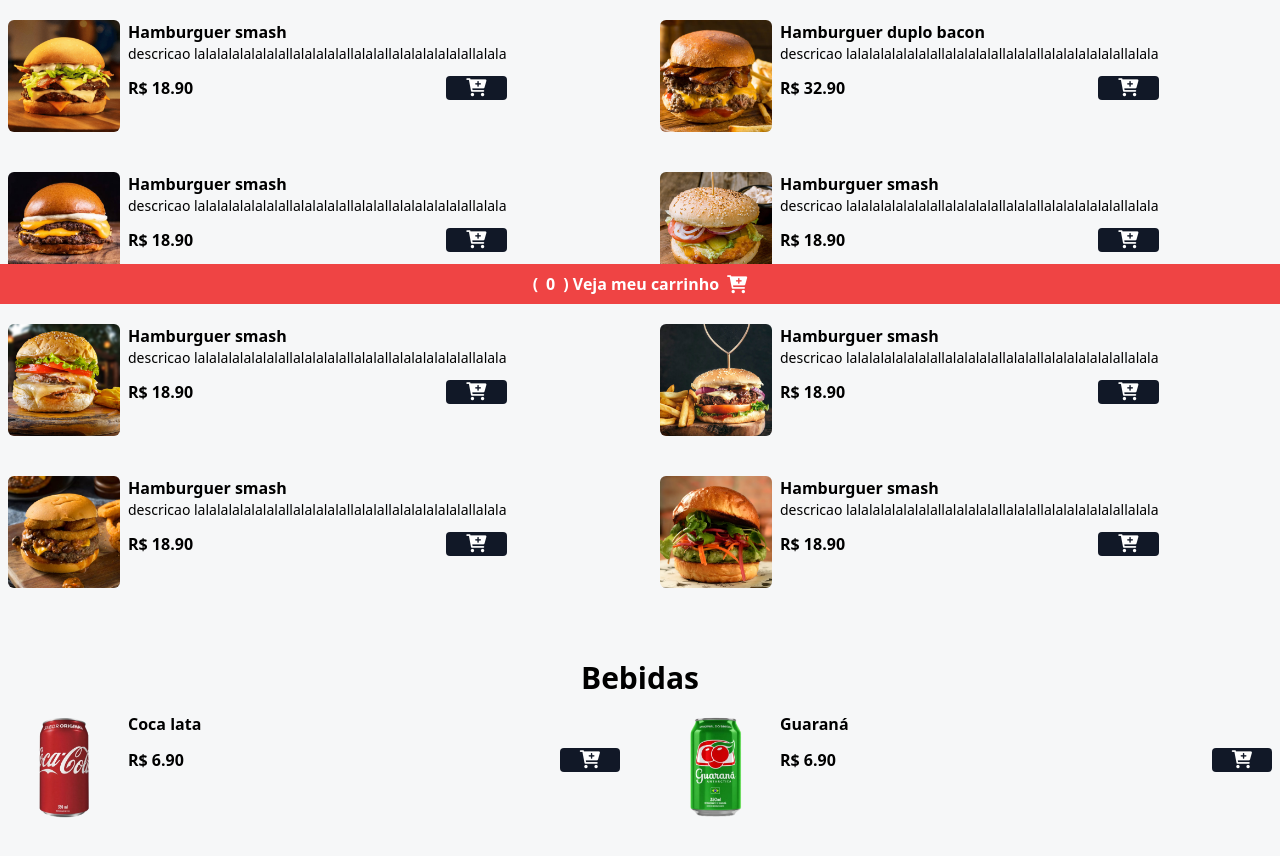
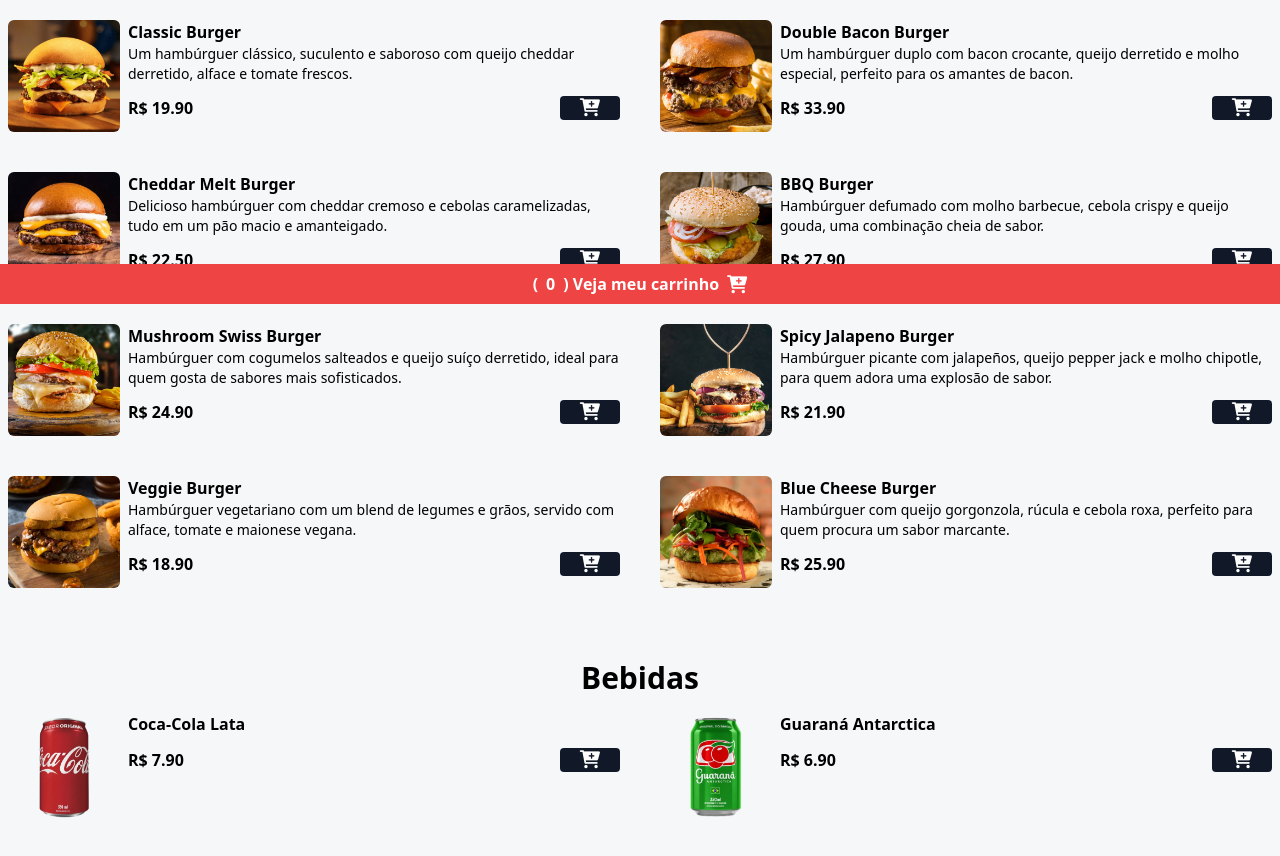
Before and after one commit to Matheus-Freitas0/hamburger-shop-page, a website: page index.html in a window 1280 px wide. Shown: the part 496-1352 px from the top of the page. Drawn offline with Linux system fonts and the light colour scheme.

Commit message:
Updated burger names, descriptions, and prices in index.html

```diff
--- a/index.html
+++ b/index.html
@@ -55,220 +55,133 @@
                 class="grid grid-cols-1 md:grid-cols-2 gap-7 md:gap-10 mx-auto max-w-7xl px-2 mb-16">
 
                 <div class="flex gap-2">
-                    <img
-                        src="./assets/hamb-1.png"
-                        alt="Hamburguer smash"
-                        class="w-28 h-28 rounded-md hover:-rotate-2 duration-300" />
-
+                    <img src="./assets/hamb-1.png" alt="Classic Burger" class="w-28 h-28 rounded-md hover:-rotate-2 duration-300" />
                     <div>
-                        <p class="font-bold">Hamburguer smash</p>
+                        <p class="font-bold">Classic Burger</p>
                         <p class="text-sm">
-                            descricao
-                            lalalalalalalalallalalalalallalalallalalalalalalallalala
+                            Um hambúrguer clássico, suculento e saboroso com queijo cheddar derretido, alface e tomate frescos.
                         </p>
-
-                        <div
-                            class="flex items-center gap-2 justify-between mt-3">
-                            <p class="font-bold">R$ 18.90</p>
-                            <button
-                                class="bg-gray-900 px-5 rounded add-to-cart-btn"
-                                data-name="Hamburguer smash"
-                                data-price="18.90">
-                                <i
-                                    class="fa fa-cart-plus text-white text-lg"></i>
+                        <div class="flex items-center gap-2 justify-between mt-3">
+                            <p class="font-bold">R$ 19.90</p>
+                            <button class="bg-gray-900 px-5 rounded add-to-cart-btn" data-name="Classic Burger" data-price="19.90">
+                                <i class="fa fa-cart-plus text-white text-lg"></i>
                             </button>
                         </div>
                     </div>
                 </div>
 
                 <div class="flex gap-2">
-                    <img
-                        src="./assets/hamb-2.png"
-                        alt="Hamburguer duplo bacon"
-                        class="w-28 h-28 rounded-md hover:-rotate-2 duration-300" />
-
+                    <img src="./assets/hamb-2.png" alt="Double Bacon Burger" class="w-28 h-28 rounded-md hover:-rotate-2 duration-300" />
                     <div>
-                        <p class="font-bold">Hamburguer duplo bacon</p>
+                        <p class="font-bold">Double Bacon Burger</p>
                         <p class="text-sm">
-                            descricao
-                            lalalalalalalalallalalalalallalalallalalalalalalallalala
+                            Um hambúrguer duplo com bacon crocante, queijo derretido e molho especial, perfeito para os amantes de bacon.
                         </p>
-
-                        <div
-                            class="flex items-center gap-2 justify-between mt-3">
-                            <p class="font-bold">R$ 32.90</p>
-                            <button
-                                class="bg-gray-900 px-5 rounded add-to-cart-btn"
-                                data-name="Hamburguer duplo bacon"
-                                data-price="32.90">
-                                <i
-                                    class="fa fa-cart-plus text-white text-lg"></i>
+                        <div class="flex items-center gap-2 justify-between mt-3">
+                            <p class="font-bold">R$ 33.90</p>
+                            <button class="bg-gray-900 px-5 rounded add-to-cart-btn" data-name="Double Bacon Burger" data-price="33.90">
+                                <i class="fa fa-cart-plus text-white text-lg"></i>
                             </button>
                         </div>
                     </div>
                 </div>
 
                 <div class="flex gap-2">
-                    <img
-                        src="./assets/hamb-3.png"
-                        alt="Hamburguer smash"
-                        class="w-28 h-28 rounded-md hover:-rotate-2 duration-300" />
-
+                    <img src="./assets/hamb-3.png" alt="Cheddar Melt Burger" class="w-28 h-28 rounded-md hover:-rotate-2 duration-300" />
                     <div>
-                        <p class="font-bold">Hamburguer smash</p>
+                        <p class="font-bold">Cheddar Melt Burger</p>
                         <p class="text-sm">
-                            descricao
-                            lalalalalalalalallalalalalallalalallalalalalalalallalala
+                            Delicioso hambúrguer com cheddar cremoso e cebolas caramelizadas, tudo em um pão macio e amanteigado.
                         </p>
-
-                        <div
-                            class="flex items-center gap-2 justify-between mt-3">
-                            <p class="font-bold">R$ 18.90</p>
-                            <button
-                                class="bg-gray-900 px-5 rounded add-to-cart-btn"
-                                data-name="Hamburguer smash"
-                                data-price="18.90">
-                                <i
-                                    class="fa fa-cart-plus text-white text-lg"></i>
+                        <div class="flex items-center gap-2 justify-between mt-3">
+                            <p class="font-bold">R$ 22.50</p>
+                            <button class="bg-gray-900 px-5 rounded add-to-cart-btn" data-name="Cheddar Melt Burger" data-price="22.50">
+                                <i class="fa fa-cart-plus text-white text-lg"></i>
                             </button>
                         </div>
                     </div>
                 </div>
 
                 <div class="flex gap-2">
-                    <img
-                        src="./assets/hamb-4.png"
-                        alt="Hamburguer smash"
-                        class="w-28 h-28 rounded-md hover:-rotate-2 duration-300" />
-
+                    <img src="./assets/hamb-4.png" alt="BBQ Burger" class="w-28 h-28 rounded-md hover:-rotate-2 duration-300" />
                     <div>
-                        <p class="font-bold">Hamburguer smash</p>
+                        <p class="font-bold">BBQ Burger</p>
                         <p class="text-sm">
-                            descricao
-                            lalalalalalalalallalalalalallalalallalalalalalalallalala
+                            Hambúrguer defumado com molho barbecue, cebola crispy e queijo gouda, uma combinação cheia de sabor.
                         </p>
-
-                        <div
-                            class="flex items-center gap-2 justify-between mt-3">
-                            <p class="font-bold">R$ 18.90</p>
-                            <button
-                                class="bg-gray-900 px-5 rounded add-to-cart-btn"
-                                data-name="Hamburguer smash"
-                                data-price="18.90">
-                                <i
-                                    class="fa fa-cart-plus text-white text-lg"></i>
+                        <div class="flex items-center gap-2 justify-between mt-3">
+                            <p class="font-bold">R$ 27.90</p>
+                            <button class="bg-gray-900 px-5 rounded add-to-cart-btn" data-name="BBQ Burger" data-price="27.90">
+                                <i class="fa fa-cart-plus text-white text-lg"></i>
                             </button>
                         </div>
                     </div>
                 </div>
 
                 <div class="flex gap-2">
-                    <img
-                        src="./assets/hamb-5.png"
-                        alt="Hamburguer smash"
-                        class="w-28 h-28 rounded-md hover:-rotate-2 duration-300" />
-
+                    <img src="./assets/hamb-5.png" alt="Mushroom Swiss Burger" class="w-28 h-28 rounded-md hover:-rotate-2 duration-300" />
                     <div>
-                        <p class="font-bold">Hamburguer smash</p>
+                        <p class="font-bold">Mushroom Swiss Burger</p>
                         <p class="text-sm">
-                            descricao
-                            lalalalalalalalallalalalalallalalallalalalalalalallalala
+                            Hambúrguer com cogumelos salteados e queijo suíço derretido, ideal para quem gosta de sabores mais sofisticados.
                         </p>
-
-                        <div
-                            class="flex items-center gap-2 justify-between mt-3">
-                            <p class="font-bold">R$ 18.90</p>
-                            <button
-                                class="bg-gray-900 px-5 rounded add-to-cart-btn"
-                                data-name="Hamburguer smash"
-                                data-price="18.90">
-                                <i
-                                    class="fa fa-cart-plus text-white text-lg"></i>
+                        <div class="flex items-center gap-2 justify-between mt-3">
+                            <p class="font-bold">R$ 24.90</p>
+                            <button class="bg-gray-900 px-5 rounded add-to-cart-btn" data-name="Mushroom Swiss Burger" data-price="24.90">
+                                <i class="fa fa-cart-plus text-white text-lg"></i>
                             </button>
                         </div>
                     </div>
                 </div>
 
                 <div class="flex gap-2">
-                    <img
-                        src="./assets/hamb-6.png"
-                        alt="Hamburguer smash"
-                        class="w-28 h-28 rounded-md hover:-rotate-2 duration-300" />
-
+                    <img src="./assets/hamb-6.png" alt="Spicy Jalapeno Burger" class="w-28 h-28 rounded-md hover:-rotate-2 duration-300" />
                     <div>
-                        <p class="font-bold">Hamburguer smash</p>
+                        <p class="font-bold">Spicy Jalapeno Burger</p>
                         <p class="text-sm">
-                            descricao
-                            lalalalalalalalallalalalalallalalallalalalalalalallalala
+                            Hambúrguer picante com jalapeños, queijo pepper jack e molho chipotle, para quem adora uma explosão de sabor.
                         </p>
-
-                        <div
-                            class="flex items-center gap-2 justify-between mt-3">
-                            <p class="font-bold">R$ 18.90</p>
-                            <button
-                                class="bg-gray-900 px-5 rounded add-to-cart-btn"
-                                data-name="Hamburguer smash"
-                                data-price="18.90">
-                                <i
-                                    class="fa fa-cart-plus text-white text-lg"></i>
+                        <div class="flex items-center gap-2 justify-between mt-3">
+                            <p class="font-bold">R$ 21.90</p>
+                            <button class="bg-gray-900 px-5 rounded add-to-cart-btn" data-name="Spicy Jalapeno Burger" data-price="21.90">
+                                <i class="fa fa-cart-plus text-white text-lg"></i>
                             </button>
                         </div>
                     </div>
                 </div>
 
                 <div class="flex gap-2">
-                    <img
-                        src="./assets/hamb-7.png"
-                        alt="Hamburguer smash"
-                        class="w-28 h-28 rounded-md hover:-rotate-2 duration-300" />
-
+                    <img src="./assets/hamb-7.png" alt="Veggie Burger" class="w-28 h-28 rounded-md hover:-rotate-2 duration-300" />
                     <div>
-                        <p class="font-bold">Hamburguer smash</p>
+                        <p class="font-bold">Veggie Burger</p>
                         <p class="text-sm">
-                            descricao
-                            lalalalalalalalallalalalalallalalallalalalalalalallalala
+                            Hambúrguer vegetariano com um blend de legumes e grãos, servido com alface, tomate e maionese vegana.
                         </p>
-
-                        <div
-                            class="flex items-center gap-2 justify-between mt-3">
+                        <div class="flex items-center gap-2 justify-between mt-3">
                             <p class="font-bold">R$ 18.90</p>
-                            <button
-                                class="bg-gray-900 px-5 rounded add-to-cart-btn"
-                                data-name="Hamburguer smash"
-                                data-price="18.90">
-                                <i
-                                    class="fa fa-cart-plus text-white text-lg"></i>
+                            <button class="bg-gray-900 px-5 rounded add-to-cart-btn" data-name="Veggie Burger" data-price="18.90">
+                                <i class="fa fa-cart-plus text-white text-lg"></i>
                             </button>
                         </div>
                     </div>
                 </div>
 
                 <div class="flex gap-2">
-                    <img
-                        src="./assets/hamb-8.png"
-                        alt="Hamburguer smash"
-                        class="w-28 h-28 rounded-md hover:-rotate-2 duration-300" />
-
+                    <img src="./assets/hamb-8.png" alt="Blue Cheese Burger" class="w-28 h-28 rounded-md hover:-rotate-2 duration-300" />
                     <div>
-                        <p class="font-bold">Hamburguer smash</p>
+                        <p class="font-bold">Blue Cheese Burger</p>
                         <p class="text-sm">
-                            descricao
-                            lalalalalalalalallalalalalallalalallalalalalalalallalala
+                            Hambúrguer com queijo gorgonzola, rúcula e cebola roxa, perfeito para quem procura um sabor marcante.
                         </p>
-
-                        <div
-                            class="flex items-center gap-2 justify-between mt-3">
-                            <p class="font-bold">R$ 18.90</p>
-                            <button
-                                class="bg-gray-900 px-5 rounded add-to-cart-btn"
-                                data-name="Hamburguer smash"
-                                data-price="18.90">
-                                <i
-                                    class="fa fa-cart-plus text-white text-lg"></i>
+                        <div class="flex items-center gap-2 justify-between mt-3">
+                            <p class="font-bold">R$ 25.90</p>
+                            <button class="bg-gray-900 px-5 rounded add-to-cart-btn" data-name="Blue Cheese Burger" data-price="25.90">
+                                <i class="fa fa-cart-plus text-white text-lg"></i>
                             </button>
                         </div>
                     </div>
                 </div>
+
 
             </main>
 
@@ -283,19 +196,19 @@
                 <div class="flex gap-2 w-full">
                     <img
                         src="./assets/refri-1.png"
-                        alt="coca lata"
+                        alt="Coca-Cola Lata"
                         class="w-28 h-28 rounded-md hover:-rotate-2 duration-300" />
 
                     <div class="w-full">
-                        <p class="font-bold">Coca lata</p>
+                        <p class="font-bold">Coca-Cola Lata</p>
 
                         <div
                             class="flex items-center gap-2 justify-between mt-3">
-                            <p class="font-bold">R$ 6.90</p>
+                            <p class="font-bold">R$ 7.90</p>
                             <button
                                 class="bg-gray-900 px-5 rounded add-to-cart-btn"
-                                data-name="coca lata"
-                                data-price="6.90">
+                                data-name="Coca-Cola Lata"
+                                data-price="7.90">
                                 <i
                                     class="fa fa-cart-plus text-white text-lg"></i>
                             </button>
@@ -306,18 +219,18 @@
                 <div class="flex gap-2 w-full">
                     <img
                         src="./assets/refri-2.png"
-                        alt="Guarana"
+                        alt="Guaraná Antarctica"
                         class="w-28 h-28 rounded-md hover:-rotate-2 duration-300" />
 
                     <div class="w-full">
-                        <p class="font-bold">Guaraná</p>
+                        <p class="font-bold">Guaraná Antarctica</p>
 
                         <div
                             class="flex items-center gap-2 justify-between mt-3">
                             <p class="font-bold">R$ 6.90</p>
                             <button
                                 class="bg-gray-900 px-5 rounded add-to-cart-btn"
-                                data-name="guarana"
+                                data-name="Guarana Antarctica"
                                 data-price="6.90">
                                 <i
                                     class="fa fa-cart-plus text-white text-lg"></i>
```
